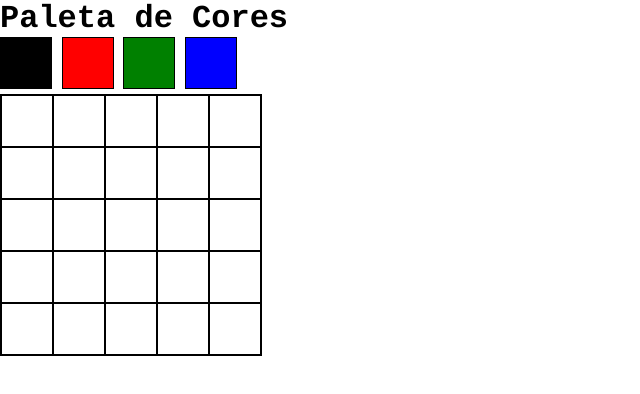
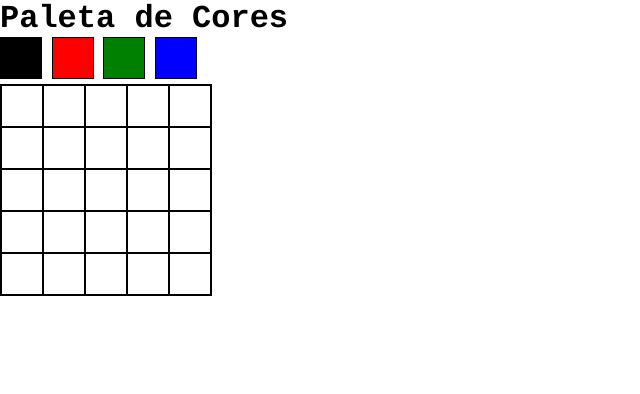
Before and after one commit to Jonathan-R-Andrade/pixels-art, a website: page index.html in a window 1280 px wide. Shown: the whole page, without its empty margins (0-640 px from the left). Drawn offline with Linux system fonts and the light colour scheme.

Commit message:
Requisito 5 feito

```diff
--- a/style.css
+++ b/style.css
@@ -7,8 +7,8 @@
 .color {
   display: inline-block;
   border: black solid 1px;
-  width: 50px;
-  height: 50px;
+  width: 40px;
+  height: 40px;
   cursor: pointer;
 }
 
@@ -38,6 +38,6 @@
   display: inline-block;
   color: rgb(255,255,255);
   border: black solid 1px;
-  width: 50px;
-  height: 50px;
+  width: 40px;
+  height: 40px;
 }
```
